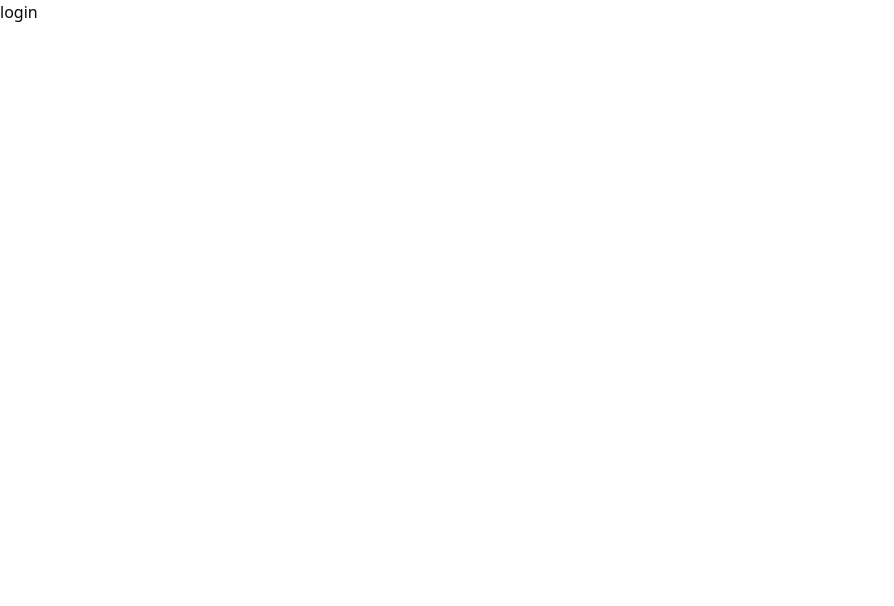
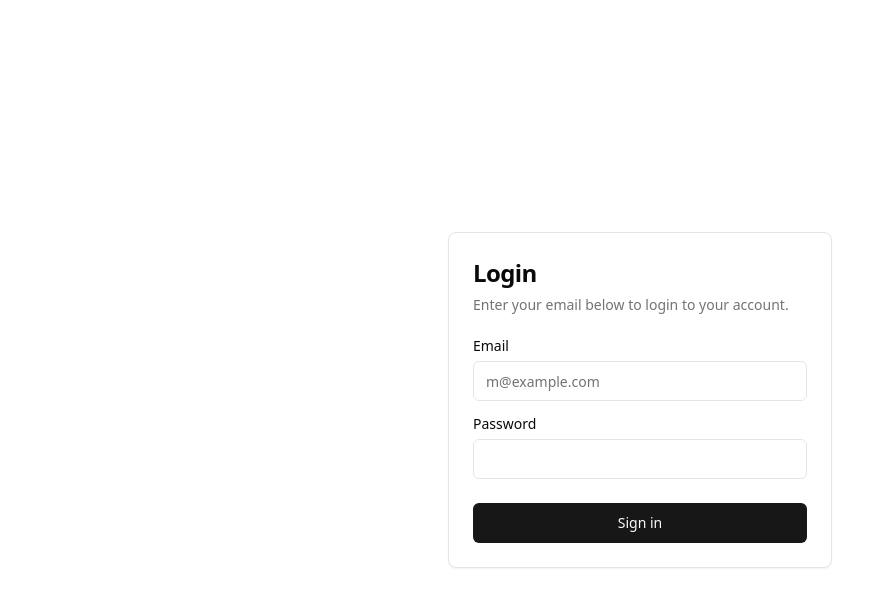
Before and after one commit to Rahu1kr/labbook-admin, a React (Vite) app: page /login in a window 1280 px wide. Shown: the top 606 px of the page, without its empty margins (0-894 px from the left). Built offline with nearby package versions, Linux system fonts and the light colour scheme.

Commit message:
add login page

```diff
--- a/package.json
+++ b/package.json
@@ -10,6 +10,7 @@
     "preview": "vite preview"
   },
   "dependencies": {
+    "@radix-ui/react-label": "^2.1.0",
     "@radix-ui/react-slot": "^1.1.0",
     "class-variance-authority": "^0.7.0",
     "clsx": "^2.1.1",
--- /dev/null
+++ b/src/components/ui/card.tsx
@@ -0,0 +1,79 @@
+import * as React from "react"
+
+import { cn } from "@/lib/utils"
+
+const Card = React.forwardRef<
+  HTMLDivElement,
+  React.HTMLAttributes<HTMLDivElement>
+>(({ className, ...props }, ref) => (
+  <div
+    ref={ref}
+    className={cn(
+      "rounded-lg border bg-card text-card-foreground shadow-sm",
+      className
+    )}
+    {...props}
+  />
+))
+Card.displayName = "Card"
+
+const CardHeader = React.forwardRef<
+  HTMLDivElement,
+  React.HTMLAttributes<HTMLDivElement>
+>(({ className, ...props }, ref) => (
+  <div
+    ref={ref}
+    className={cn("flex flex-col space-y-1.5 p-6", className)}
+    {...props}
+  />
+))
+CardHeader.displayName = "CardHeader"
+
+const CardTitle = React.forwardRef<
+  HTMLParagraphElement,
+  React.HTMLAttributes<HTMLHeadingElement>
+>(({ className, ...props }, ref) => (
+  <h3
+    ref={ref}
+    className={cn(
+      "text-2xl font-semibold leading-none tracking-tight",
+      className
+    )}
+    {...props}
+  />
+))
+CardTitle.displayName = "CardTitle"
+
+const CardDescription = React.forwardRef<
+  HTMLParagraphElement,
+  React.HTMLAttributes<HTMLParagraphElement>
+>(({ className, ...props }, ref) => (
+  <p
+    ref={ref}
+    className={cn("text-sm text-muted-foreground", className)}
+    {...props}
+  />
+))
+CardDescription.displayName = "CardDescription"
+
+const CardContent = React.forwardRef<
+  HTMLDivElement,
+  React.HTMLAttributes<HTMLDivElement>
+>(({ className, ...props }, ref) => (
+  <div ref={ref} className={cn("p-6 pt-0", className)} {...props} />
+))
+CardContent.displayName = "CardContent"
+
+const CardFooter = React.forwardRef<
+  HTMLDivElement,
+  React.HTMLAttributes<HTMLDivElement>
+>(({ className, ...props }, ref) => (
+  <div
+    ref={ref}
+    className={cn("flex items-center p-6 pt-0", className)}
+    {...props}
+  />
+))
+CardFooter.displayName = "CardFooter"
+
+export { Card, CardHeader, CardFooter, CardTitle, CardDescription, CardContent }
--- /dev/null
+++ b/src/components/ui/input.tsx
@@ -0,0 +1,25 @@
+import * as React from "react"
+
+import { cn } from "@/lib/utils"
+
+export interface InputProps
+  extends React.InputHTMLAttributes<HTMLInputElement> {}
+
+const Input = React.forwardRef<HTMLInputElement, InputProps>(
+  ({ className, type, ...props }, ref) => {
+    return (
+      <input
+        type={type}
+        className={cn(
+          "flex h-10 w-full rounded-md border border-input bg-background px-3 py-2 text-sm ring-offset-background file:border-0 file:bg-transparent file:text-sm file:font-medium placeholder:text-muted-foreground focus-visible:outline-none focus-visible:ring-2 focus-visible:ring-ring focus-visible:ring-offset-2 disabled:cursor-not-allowed disabled:opacity-50",
+          className
+        )}
+        ref={ref}
+        {...props}
+      />
+    )
+  }
+)
+Input.displayName = "Input"
+
+export { Input }
--- /dev/null
+++ b/src/components/ui/label.tsx
@@ -0,0 +1,26 @@
+"use client"
+
+import * as React from "react"
+import * as LabelPrimitive from "@radix-ui/react-label"
+import { cva, type VariantProps } from "class-variance-authority"
+
+import { cn } from "@/lib/utils"
+
+const labelVariants = cva(
+  "text-sm font-medium leading-none peer-disabled:cursor-not-allowed peer-disabled:opacity-70"
+)
+
+const Label = React.forwardRef<
+  React.ElementRef<typeof LabelPrimitive.Root>,
+  React.ComponentPropsWithoutRef<typeof LabelPrimitive.Root> &
+    VariantProps<typeof labelVariants>
+>(({ className, ...props }, ref) => (
+  <LabelPrimitive.Root
+    ref={ref}
+    className={cn(labelVariants(), className)}
+    {...props}
+  />
+))
+Label.displayName = LabelPrimitive.Root.displayName
+
+export { Label }
--- a/src/pages/login.tsx
+++ b/src/pages/login.tsx
@@ -1,8 +1,35 @@
+import { Button } from "@/components/ui/button"
+import { Card, CardContent, CardDescription, CardFooter, CardHeader, CardTitle } from "@/components/ui/card"
+import { Input } from "@/components/ui/input"
+import { Label } from "@/components/ui/label"
+
 
 
 const LoginPage = () => {
   return (
-    <div>login</div>
+    <div className="flex justify-center items-center h-screen">
+        <Card className="w-full max-w-sm">
+      <CardHeader>
+        <CardTitle className="text-2xl">Login</CardTitle>
+        <CardDescription>
+          Enter your email below to login to your account.
+        </CardDescription>
+      </CardHeader>
+      <CardContent className="grid gap-4">
+        <div className="grid gap-2">
+          <Label htmlFor="email">Email</Label>
+          <Input id="email" type="email" placeholder="m@example.com" required />
+        </div>
+        <div className="grid gap-2">
+          <Label htmlFor="password">Password</Label>
+          <Input id="password" type="password" required />
+        </div>
+      </CardContent>
+      <CardFooter>
+        <Button className="w-full">Sign in</Button>
+      </CardFooter>
+    </Card>
+    </div>
   )
 }
 
```
Also changed, not shown: 1 other file (tests, documents, lock files or other folders).
